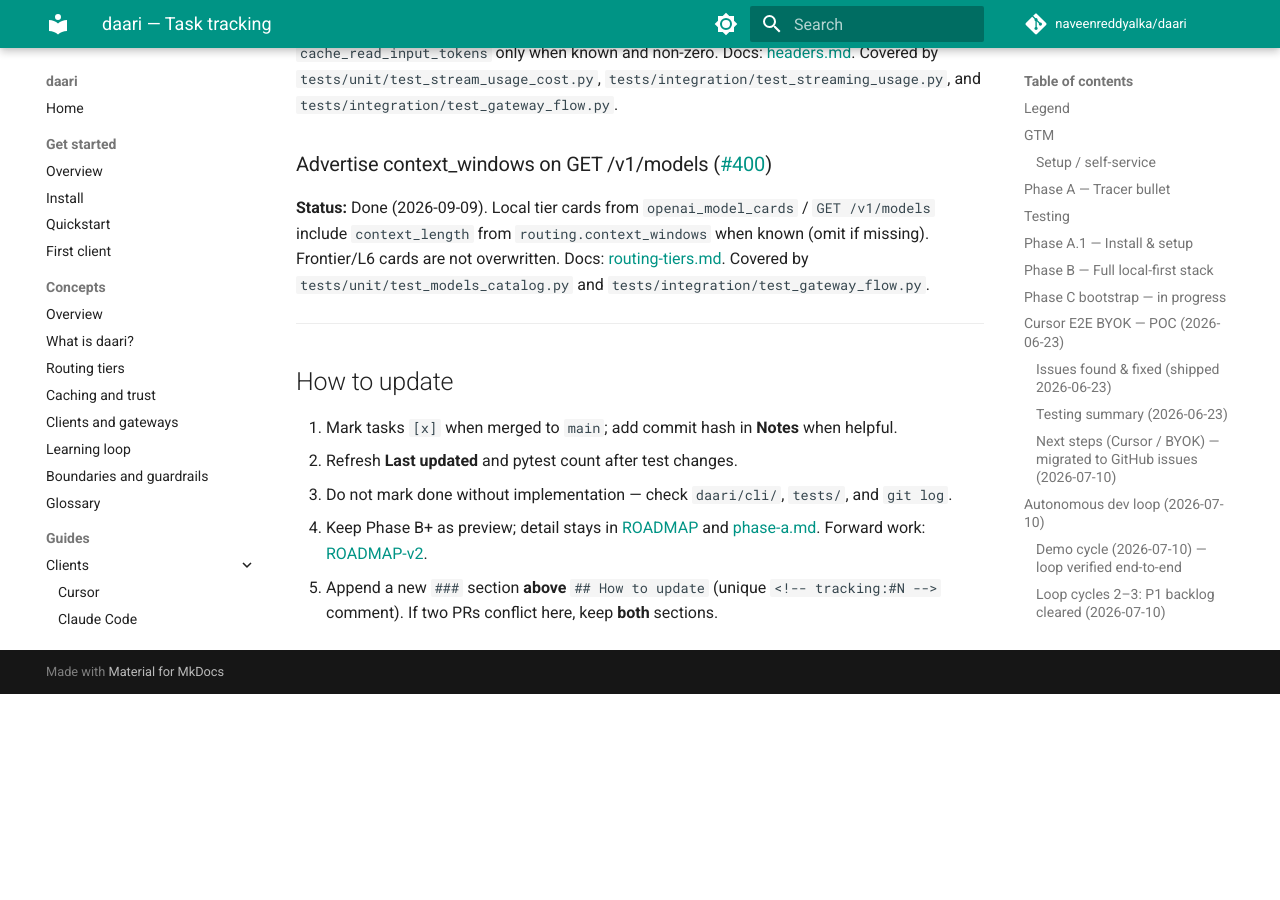
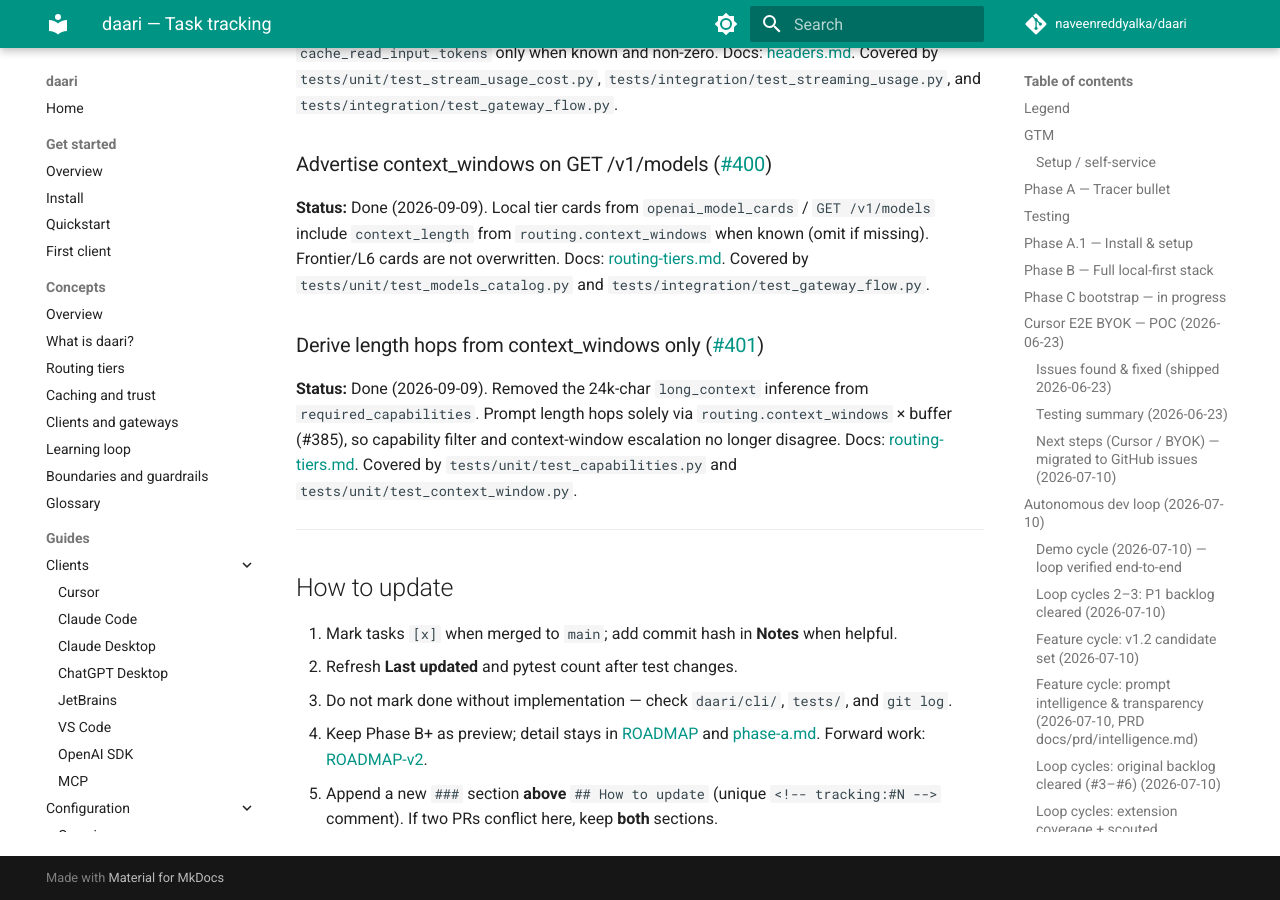
Before and after one commit to naveenreddyalka/daari, an MkDocs documentation site: the page built from docs/TRACKING.md, in a window 1280 px wide and 900 px high, scrolled down 54205 px. Built offline with MkDocs 1.6.1 and Material for MkDocs 9.7.7, drawn with Linux system fonts in a browser that asks for light colours; comment, search, counter and statistics services are not loaded; before the commit the page ends 54899 px from its top, so only the background shows below that.

Commit message:
fix(router): derive long_context hops from routing.context_windows (#407)
Drop the 24k-char capability threshold so length escalation uses only the


#385 window table and no longer disagrees with the capability filter.

Co-authored-by: Cursor <cursoragent@cursor.com>

```diff
--- a/docs/TRACKING.md
+++ b/docs/TRACKING.md
@@ -1973,6 +1973,17 @@ Docs: [routing-tiers.md](developer/concepts/routing-tiers.md#context-window-esca
 Covered by `tests/unit/test_models_catalog.py` and
 `tests/integration/test_gateway_flow.py`.
 
+### Derive length hops from context_windows only ([#401](https://github.com/naveenreddyalka/daari/issues/401))
+
+<!-- tracking:#401 -->
+**Status:** Done (2026-09-09). Removed the 24k-char `long_context` inference
+from `required_capabilities`. Prompt length hops solely via
+`routing.context_windows` × buffer (#385), so capability filter and
+context-window escalation no longer disagree. Docs:
+[routing-tiers.md](developer/concepts/routing-tiers.md#context-window-escalation).
+Covered by `tests/unit/test_capabilities.py` and
+`tests/unit/test_context_window.py`.
+
 ---
 
 ## How to update
```
Also changed, not shown: docs/developer/concepts/routing-tiers.md (+3 -1 lines), 3 other files.
